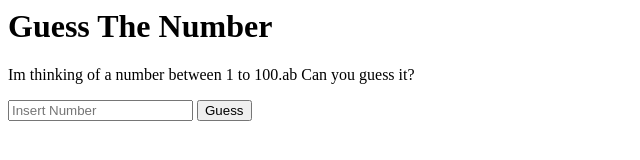
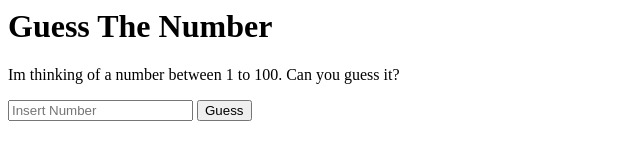
Before and after one commit to indahdarwisya09/guessthenumber2, a plain HTML site: page index.html in a window 1280 px wide. Shown: the full height of the page, 0-640 px from the left. Drawn offline with Linux system fonts and the light colour scheme.

Commit message:
Update index.html

```diff
--- a/index.html
+++ b/index.html
@@ -4,7 +4,7 @@
       </head>
       <body>
         <h1>Guess The Number</h1>
-        <p>Im thinking of a number between 1 to 100.ab
+        <p>Im thinking of a number between 1 to 100.
              Can you guess it?</p>
         <input type ="number" placeholder ="Insert Number"
           id="guess"></input>
```
